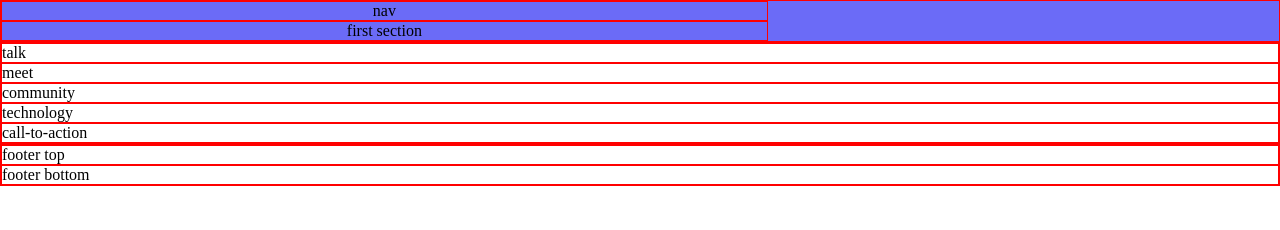
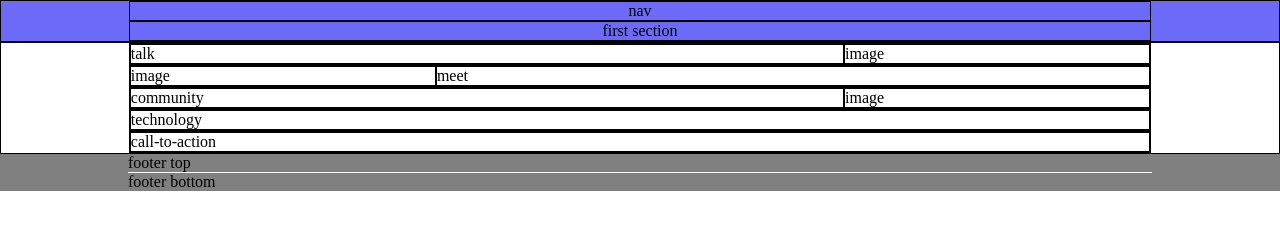
Before and after one commit to Simone-Fratini/htmlcss-struttura-discord, a plain HTML site: page index.html in a window 1280 px wide. Drawn offline with Linux system fonts and the light colour scheme.

Commit message:
structure done

```diff
--- a/index.html
+++ b/index.html
@@ -20,32 +20,30 @@
         </div>
 
 
-        <main class="debug">
-            <div class="wrapper ">
-                <section class="debug">
-                    <div>
-                        <div>talk</div>
-                        <div></div>
-                    </div>
+        <main class="debug wrapper">
+            <div class="inside-wrapper ">
+                    <section class="debug container">
+                        <div class="debug image">talk</div>
+                        <div class="debug text">image</div>
+                    </section>
+
+
+                <section class="debug container">
+                    <div class="debug text">image</div>
+                    <div class="debug image">meet</div>
                 </section>
 
-                <section class="debug">
-                    <div>meet</div>
-                    <div></div>
+                <section class="debug container">
+                    <div class="debug image">community</div>
+                    <div class="debug text">image</div>
                 </section>
 
-                <section class="debug">
-                    <div>community</div>
-                    <div></div>
+                <section class="debug container">
+                    <div class="debug max-width">technology</div>
                 </section>
 
-                <section class="debug">
-                    <div>technology</div>
-                    <div></div>
-                </section>
-
-                <section class="debug">
-                    <div>call-to-action</div>
+                <section class="debug container">
+                    <div class="debug max-width">call-to-action</div>
                 </section>
             </div>
 
@@ -53,11 +51,9 @@
         </main>
 
 
-        <footer class="debug">
-            <div>
-                <div class="debug">footer top</div>
-                <div class="debug">footer bottom</div>
-            </div>
+        <footer class="flex-container">
+                <div class="footer-top">footer top</div>
+                <div class="footer-bottom">footer bottom</div>
         </footer>
     </div>
 
--- a/style/style.css
+++ b/style/style.css
@@ -5,25 +5,70 @@
 }
 
 .debug{
-    border: 1px solid red;
+    border: 1px solid rgb(0, 0, 0);
+}
+
+
+
+.bg-blue{
+    background-color: rgb(107, 107, 247);
+}
+
+.flex-container {
+    display: flex;
+    flex-direction: column;
+    align-items: center;
+    justify-content: center;
+}
+
+.first-flex {
+    display: flex;
+    justify-content: center;
+    width: 80%;
 }
 
 .wrapper{
     display: flex;
     flex-direction: column;
+    align-items: center;
+    justify-content: center;
 }
 
-.bg-blue{
-    background-color: rgb(107, 107, 247);
+.inside-wrapper{
+    width: 80%;
 }
 
-.flex-container{
+.image-section{
     display: flex;
-    flex-direction: column;
+    width: 100%;
 }
 
-.first-flex{
-    width: 60%;
+.container{
     display: flex;
     justify-content: center;
+    align-items: center;
 }
+
+.image{
+    width: 70%;
+}
+
+.text{
+    width: 30%;
+}
+
+.max-width{
+    width: 100%;
+}
+
+footer{
+    background-color: grey;
+}
+
+.footer-top{
+    border-bottom: 1px solid rgb(255, 255, 255);
+}
+
+.footer-top, .footer-bottom{
+    width: 80%;
+}
```
